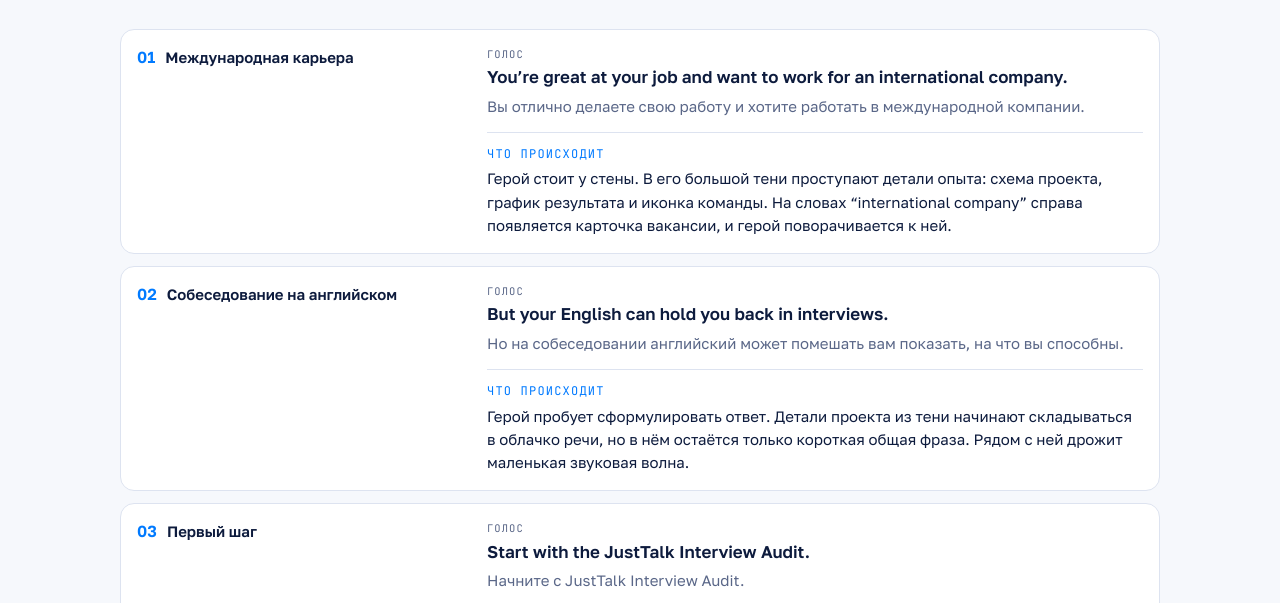
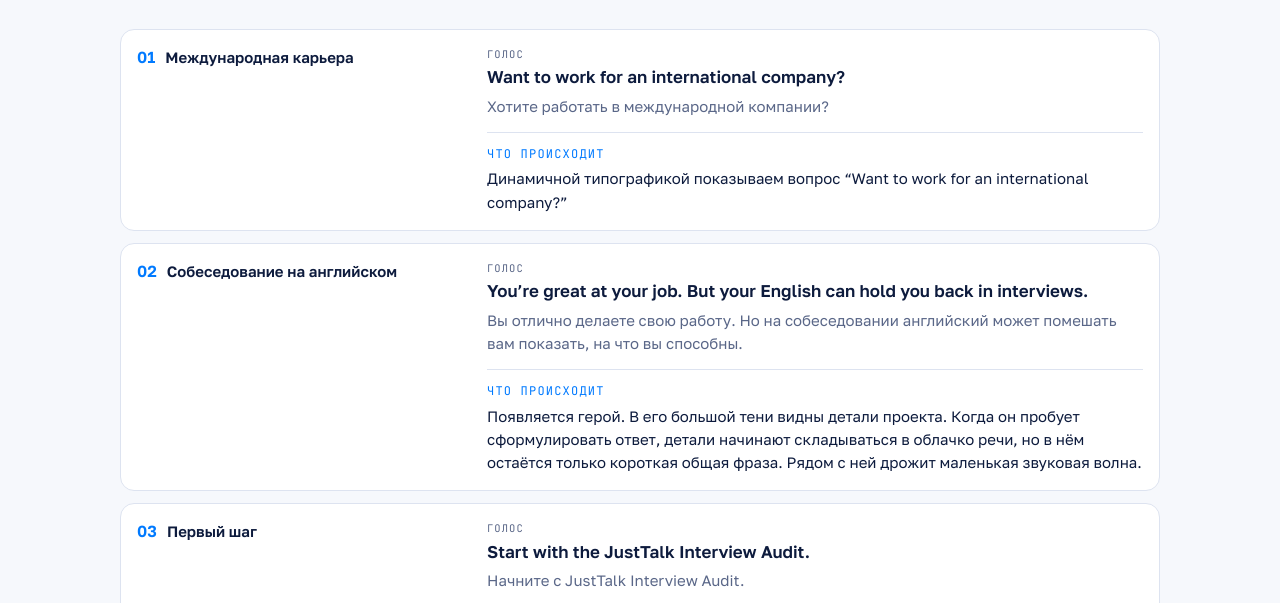
Before and after one commit to sashamind/justtalk-storyboard, a plain HTML site: page v2/index.html in a window 1280 px wide. Shown: the part 133-736 px from the top of the page. Drawn offline with Linux system fonts and the light colour scheme; a web font is replaced by a local one.

Commit message:
Open the Audit storyboard with a question

```diff
--- a/v2/index.html
+++ b/v2/index.html
@@ -47,11 +47,11 @@
         <div class="tc"><span class="n">01</span><h2 class="name">Международная карьера</h2></div>
         <div>
           <p class="lbl">Голос</p>
-          <p class="vo" lang="en">You’re great at your job and want to work for an international company.</p>
-          <p class="ru">Вы отлично делаете свою работу и хотите работать в международной компании.</p>
+          <p class="vo" lang="en">Want to work for an international company?</p>
+          <p class="ru">Хотите работать в международной компании?</p>
           <div class="action">
             <p class="lbl">Что происходит</p>
-            <p>Герой стоит у стены. В его большой тени проступают детали опыта: схема проекта, график результата и иконка команды. На словах <span lang="en">“international company”</span> справа появляется карточка вакансии, и герой поворачивается к ней.</p>
+            <p>Динамичной типографикой показываем вопрос <span lang="en">“Want to work for an international company?”</span></p>
           </div>
         </div>
       </article>
@@ -59,11 +59,11 @@
         <div class="tc"><span class="n">02</span><h2 class="name">Собеседование на английском</h2></div>
         <div>
           <p class="lbl">Голос</p>
-          <p class="vo" lang="en">But your English can hold you back in interviews.</p>
-          <p class="ru">Но на собеседовании английский может помешать вам показать, на что вы способны.</p>
+          <p class="vo" lang="en">You’re great at your job. But your English can hold you back in interviews.</p>
+          <p class="ru">Вы отлично делаете свою работу. Но на собеседовании английский может помешать вам показать, на что вы способны.</p>
           <div class="action">
             <p class="lbl">Что происходит</p>
-            <p>Герой пробует сформулировать ответ. Детали проекта из тени начинают складываться в облачко речи, но в нём остаётся только короткая общая фраза. Рядом с ней дрожит маленькая звуковая волна.</p>
+            <p>Появляется герой. В его большой тени видны детали проекта. Когда он пробует сформулировать ответ, детали начинают складываться в облачко речи, но в нём остаётся только короткая общая фраза. Рядом с ней дрожит маленькая звуковая волна.</p>
           </div>
         </div>
       </article>
```
